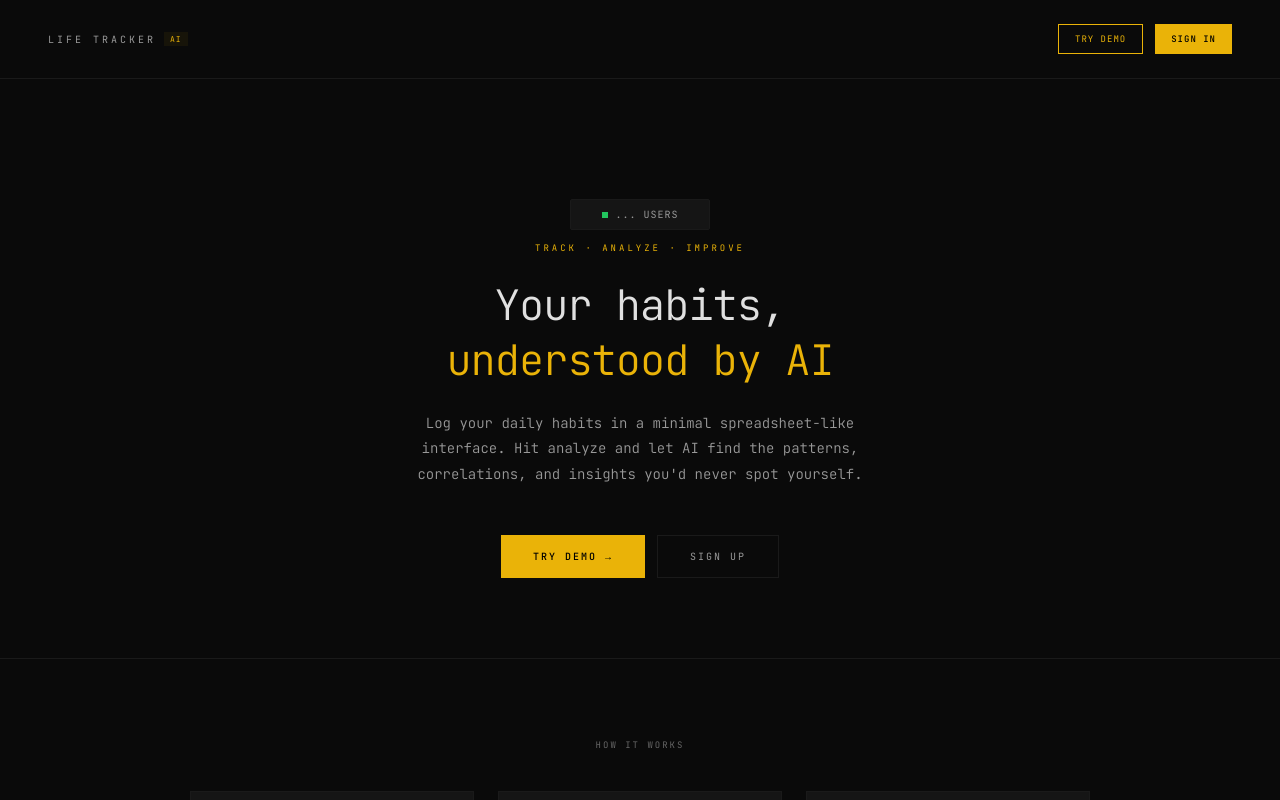
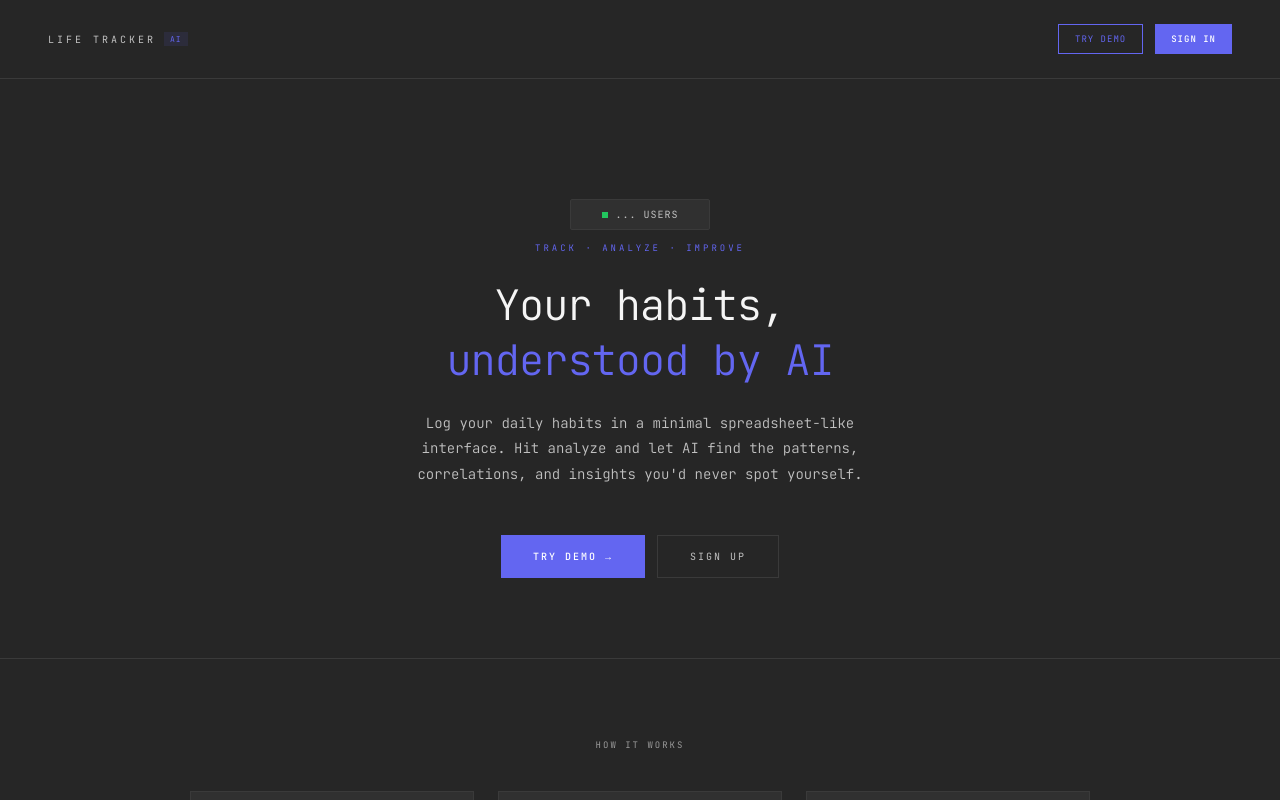
Before and after one commit to zohirhamid/TRACKED, a React (Vite) app in the folder frontend/: page / in a window 1280 px wide. Shown: the top 800 px of the page. Built offline with nearby package versions, Linux system fonts and the light colour scheme; no server answers.

Commit message:
update colors for dark mode based on user feedback

```diff
--- a/frontend/src/components/AddTrackerModal.jsx
+++ b/frontend/src/components/AddTrackerModal.jsx
@@ -283,7 +283,7 @@ const AddTrackerModal = ({ isOpen, onClose, onAdd, theme }) => {
                 background: formData.name.trim() ? theme.accent : theme.bgCard,
                 border: 'none',
                 borderRadius: '4px',
-                color: formData.name.trim() ? '#000' : theme.textMuted,
+                color: formData.name.trim() ? theme.accentText : theme.textMuted,
                 padding: '14px',
                 fontSize: '10px',
                 letterSpacing: '2px',
--- a/frontend/src/components/LandingPage.jsx
+++ b/frontend/src/components/LandingPage.jsx
@@ -103,7 +103,7 @@ const LandingPage = () => {
             style={{
               background: theme.accent,
               border: 'none',
-              color: '#000',
+              color: theme.accentText,
               padding: '8px 16px',
               fontSize: '9px',
               letterSpacing: '1px',
@@ -201,7 +201,7 @@ const LandingPage = () => {
             style={{
               background: theme.accent,
               border: 'none',
-              color: '#000',
+              color: theme.accentText,
               padding: '14px 32px',
               fontSize: '10px',
               letterSpacing: '2px',
--- a/frontend/src/components/Login.jsx
+++ b/frontend/src/components/Login.jsx
@@ -226,7 +226,7 @@ const Login = () => {
               width: '100%',
               background: theme.accent,
               border: 'none',
-              color: '#000',
+              color: theme.accentText,
               padding: '14px',
               fontSize: '10px',
               letterSpacing: '2px',
--- a/frontend/src/components/TrackerCell.jsx
+++ b/frontend/src/components/TrackerCell.jsx
@@ -434,7 +434,7 @@ const TrackerCell = ({
               style={{
                 background: theme.accent,
                 border: 'none',
-                color: '#000',
+                color: theme.accentText,
                 padding: '6px',
                 fontSize: '9px',
                 letterSpacing: '1px',
--- a/frontend/src/components/TrackerManager.jsx
+++ b/frontend/src/components/TrackerManager.jsx
@@ -295,7 +295,7 @@ const TrackerManager = ({ isOpen, onClose, trackers, onUpdate, theme }) => {
             style={{
               background: theme.accent,
               border: 'none',
-              color: '#000',
+              color: theme.accentText,
               padding: '10px 20px',
               cursor: saving ? 'default' : 'pointer',
               fontSize: '10px',
--- a/frontend/src/theme/ThemeContext.jsx
+++ b/frontend/src/theme/ThemeContext.jsx
@@ -7,49 +7,51 @@ const tokensFor = (mode) => {
   if (isDark) {
     return {
       mode: 'dark',
-      bg: '#0a0a0a',
-      bgAlt: '#111111',
-      bgCard: '#151515',
-      bgModal: '#141414',
-      text: '#e0e0e0',
-      textMuted: '#999',
-      textDim: '#666',
-      textDimmer: '#444',
-      textDimmest: '#333',
-      border: '#1a1a1a',
-      borderLight: '#242424',
-      accent: '#eab308',
-      accentBg: 'rgba(234, 179, 8, 0.06)',
-      accentBgStrong: 'rgba(234, 179, 8, 0.1)',
-      weekendText: '#444',
-      weekendDayName: '#383838',
-      hoverBorder: '#555',
-      hoverText: '#fff',
-      inputPlaceholder: '#333',
+      bg: '#262626',
+      bgAlt: '#2b2b2b',
+      bgCard: '#303030',
+      bgModal: '#2e2e2e',
+      text: '#f5f5f5',
+      textMuted: '#c1c1c1',
+      textDim: '#9a9a9a',
+      textDimmer: '#737373',
+      textDimmest: '#595959',
+      border: '#3a3a3a',
+      borderLight: '#444444',
+      accent: '#6366f1',
+      accentText: '#ffffff',
+      accentBg: 'rgba(99, 102, 241, 0.10)',
+      accentBgStrong: 'rgba(99, 102, 241, 0.16)',
+      weekendText: '#8f8f8f',
+      weekendDayName: '#7a7a7a',
+      hoverBorder: '#6a6a6a',
+      hoverText: '#ffffff',
+      inputPlaceholder: '#5a5a5a',
     };
   }
 
   return {
     mode: 'light',
-    bg: '#fafafa',
-    bgAlt: '#f5f5f0',
-    bgCard: '#f0f0f0',
+    bg: '#f3f4f6',
+    bgAlt: '#eef0f3',
+    bgCard: '#f8fafc',
     bgModal: '#ffffff',
-    text: '#2a2a2a',
-    textMuted: '#666',
-    textDim: '#888',
-    textDimmer: '#aaa',
-    textDimmest: '#ccc',
-    border: '#d0d0d0',
-    borderLight: '#e0e0e0',
-    accent: '#ca8a04',
-    accentBg: 'rgba(202, 138, 4, 0.08)',
-    accentBgStrong: 'rgba(202, 138, 4, 0.15)',
-    weekendText: '#aaa',
-    weekendDayName: '#bbb',
-    hoverBorder: '#999',
-    hoverText: '#000',
-    inputPlaceholder: '#d5d5d5',
+    text: '#1f2937',
+    textMuted: '#4b5563',
+    textDim: '#6b7280',
+    textDimmer: '#9ca3af',
+    textDimmest: '#cbd5e1',
+    border: '#d1d5db',
+    borderLight: '#e5e7eb',
+    accent: '#6366f1',
+    accentText: '#ffffff',
+    accentBg: 'rgba(99, 102, 241, 0.10)',
+    accentBgStrong: 'rgba(99, 102, 241, 0.16)',
+    weekendText: '#9aa2ae',
+    weekendDayName: '#a7b0bd',
+    hoverBorder: '#94a3b8',
+    hoverText: '#111827',
+    inputPlaceholder: '#cbd5e1',
   };
 };
 
```
